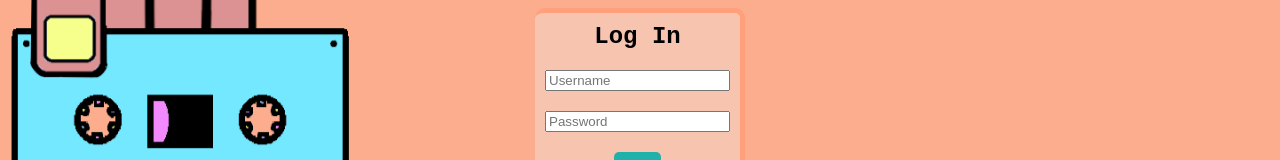
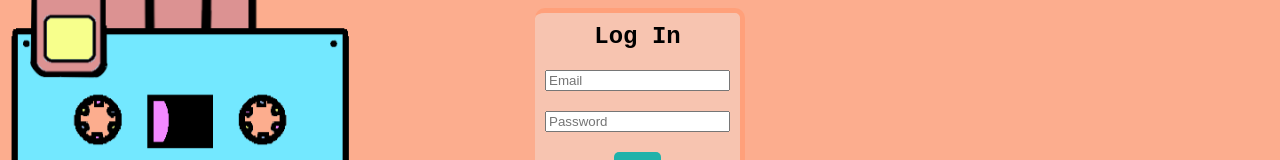
Before and after one commit to marshalfisher/schlepper-app, a React (Create React App) app in the folder schlepper/: page /user in a window 1280 px wide. Shown: the part 232-392 px from the top of the page. Built offline with nearby package versions, Linux system fonts and the light colour scheme.

Commit message:
login working with email

```diff
--- a/schlepper/src/components/login/login.tsx
+++ b/schlepper/src/components/login/login.tsx
@@ -6,8 +6,9 @@ import { User } from '../../interfaces/User';
 import { authTrue, changeUser, changeCollection, changeWants } from '../../redux/actions';
 
 const initialState = {
+  email: '',
+  password: '',
   username: '',
-  password: '',
 };
 
 const Login: React.FC = () => {
@@ -35,7 +36,7 @@ const Login: React.FC = () => {
     if (response.confirmed) {
       const { accessToken, collection, wants } = response;
       localStorage.setItem('accessToken', accessToken);
-      dispatch(changeUser(userObject.username));
+      dispatch(changeUser(userObject.email));
       dispatch(changeCollection(JSON.parse(collection)));
       dispatch(changeWants(JSON.parse(wants)));
       dispatch(authTrue());
@@ -54,10 +55,10 @@ const Login: React.FC = () => {
           }}
         >
           <input
-            type='username'
-            placeholder='Username'
-            name='username'
-            value={state.username}
+            type='email'
+            placeholder='Email'
+            name='email'
+            value={state.email}
             onChange={handleChange}
           />
           <input
--- a/schlepper/src/interfaces/User.ts
+++ b/schlepper/src/interfaces/User.ts
@@ -1,7 +1,7 @@
 export interface User {
   username: string;
   password?: string;
-  email?: string;
+  email: string;
   collection?: string;
   wants?: string;
   state?: string;
```
Also changed, not shown: 1 other file (tests, documents, lock files or other folders).
